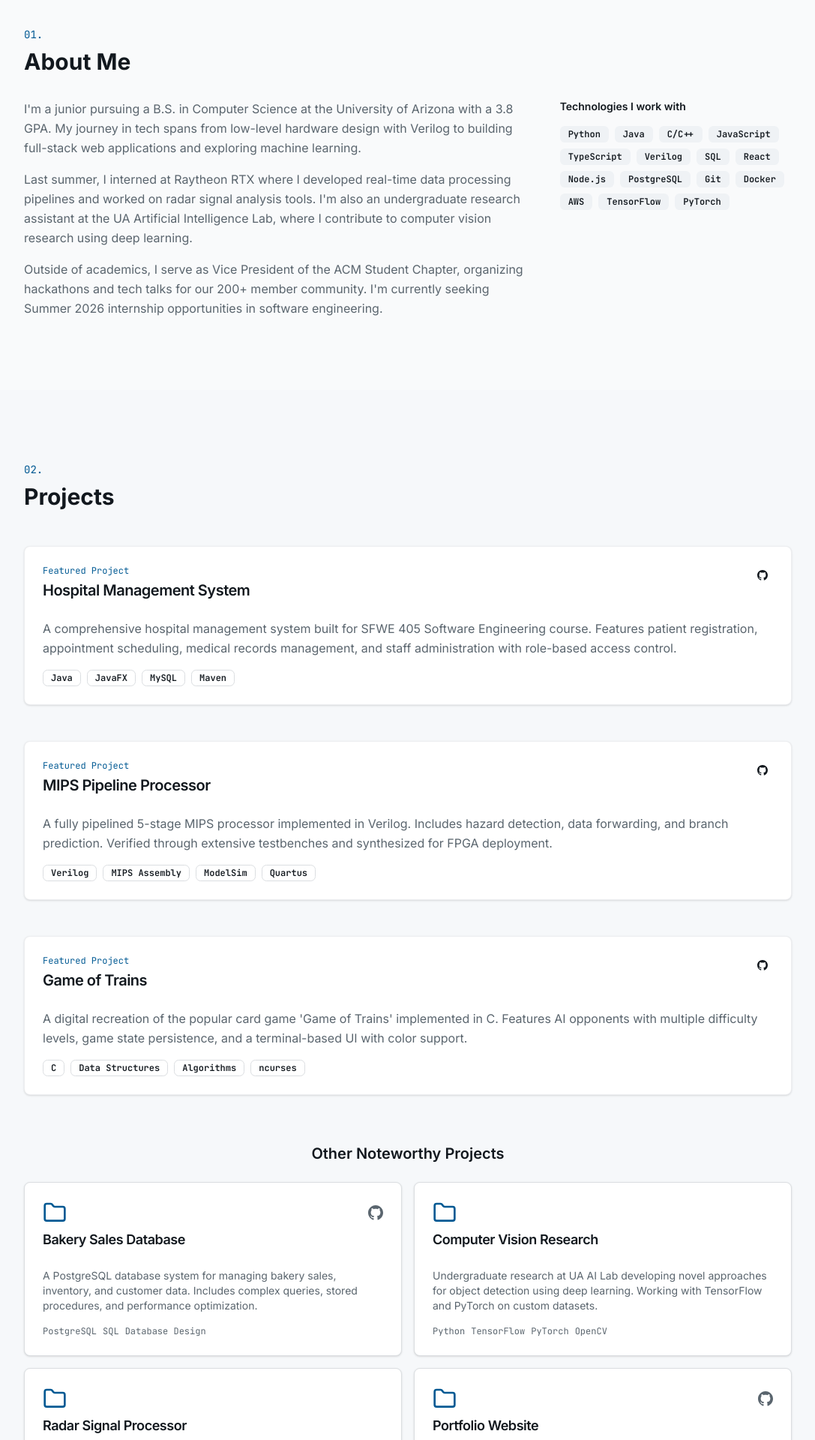
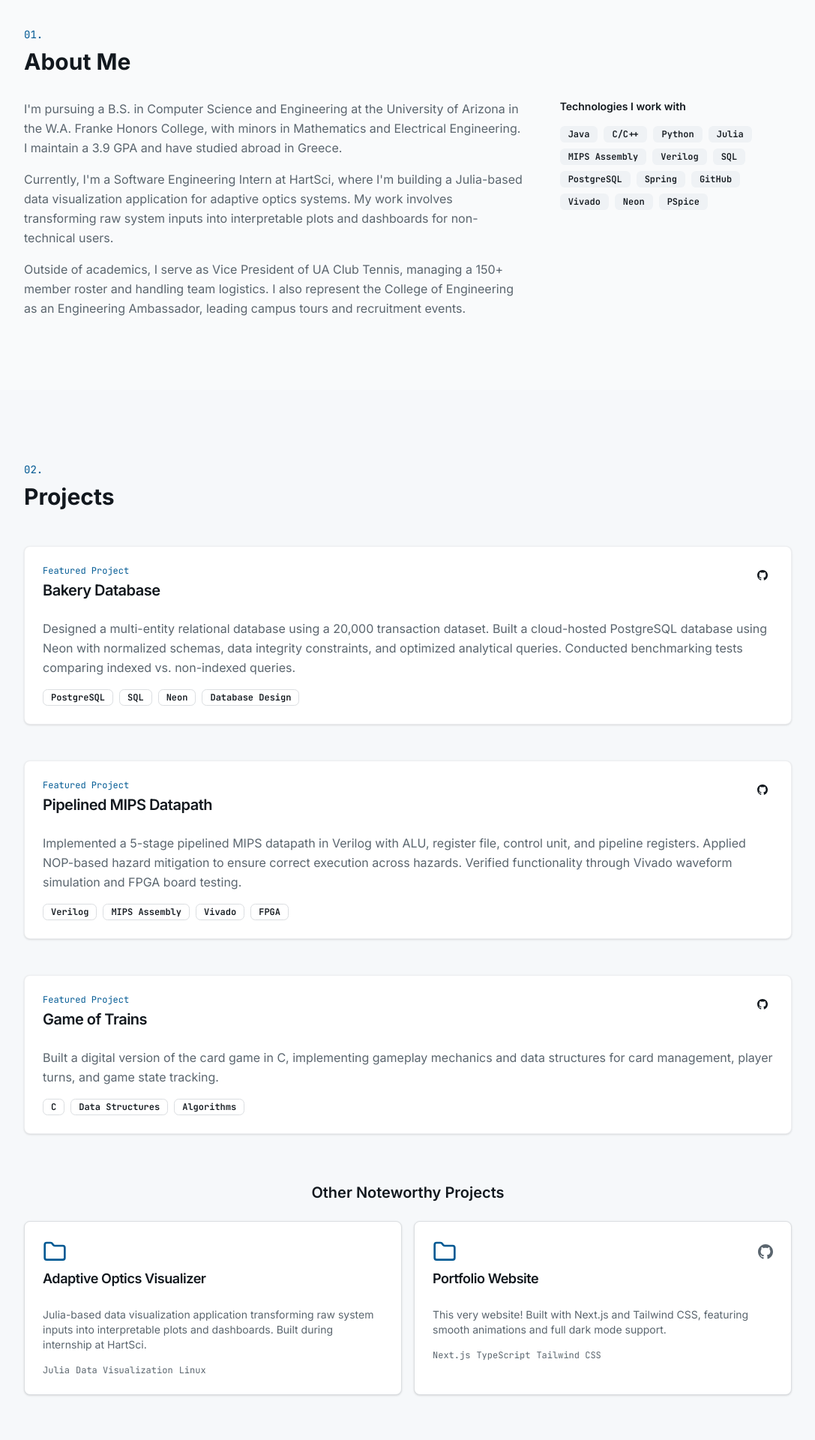
Before and after one commit to bryn-234/portfolio, a Next.js app: page / in a window 1280 px wide. Shown: the part 860-2780 px from the top of the page at 75% size, without its empty margins (96-1183 px from the left). Built offline with nearby package versions, Linux system fonts and the light colour scheme.

Commit message:
fix: update resume with correct background details
Co-authored-by: Bryn Neal <214903152+bryn-234@users.noreply.github.com>

```diff
--- a/components/sections/about.tsx
+++ b/components/sections/about.tsx
@@ -1,21 +1,19 @@
 import { Badge } from "@/components/ui/badge"
 
 const skills = [
-  "Python",
   "Java",
   "C/C++",
-  "JavaScript",
-  "TypeScript",
+  "Python",
+  "Julia",
+  "MIPS Assembly",
   "Verilog",
   "SQL",
-  "React",
-  "Node.js",
   "PostgreSQL",
-  "Git",
-  "Docker",
-  "AWS",
-  "TensorFlow",
-  "PyTorch",
+  "Spring",
+  "GitHub",
+  "Vivado",
+  "Neon",
+  "PSpice",
 ]
 
 export function About() {
@@ -28,20 +26,20 @@ export function About() {
         <div className="grid md:grid-cols-3 gap-12">
           <div className="md:col-span-2 space-y-4">
             <p className="text-muted-foreground leading-relaxed">
-              I&apos;m a junior pursuing a B.S. in Computer Science at the University of Arizona
-              with a 3.8 GPA. My journey in tech spans from low-level hardware design with
-              Verilog to building full-stack web applications and exploring machine learning.
+              I&apos;m pursuing a B.S. in Computer Science and Engineering at the University of Arizona
+              in the W.A. Franke Honors College, with minors in Mathematics and Electrical Engineering.
+              I maintain a 3.9 GPA and have studied abroad in Greece.
             </p>
             <p className="text-muted-foreground leading-relaxed">
-              Last summer, I interned at Raytheon RTX where I developed real-time data
-              processing pipelines and worked on radar signal analysis tools. I&apos;m also
-              an undergraduate research assistant at the UA Artificial Intelligence Lab,
-              where I contribute to computer vision research using deep learning.
+              Currently, I&apos;m a Software Engineering Intern at HartSci, where I&apos;m building
+              a Julia-based data visualization application for adaptive optics systems. My work
+              involves transforming raw system inputs into interpretable plots and dashboards
+              for non-technical users.
             </p>
             <p className="text-muted-foreground leading-relaxed">
-              Outside of academics, I serve as Vice President of the ACM Student Chapter,
-              organizing hackathons and tech talks for our 200+ member community. I&apos;m
-              currently seeking Summer 2026 internship opportunities in software engineering.
+              Outside of academics, I serve as Vice President of UA Club Tennis, managing a 150+
+              member roster and handling team logistics. I also represent the College of Engineering
+              as an Engineering Ambassador, leading campus tours and recruitment events.
             </p>
           </div>
 
--- a/components/sections/experience.tsx
+++ b/components/sections/experience.tsx
@@ -6,40 +6,37 @@ import { cn } from "@/lib/utils"
 
 const experiences = [
   {
-    company: "Raytheon RTX",
+    company: "HartSci",
     role: "Software Engineering Intern",
-    period: "May 2025 - Aug 2025",
+    period: "Jan 2026 - Present",
     description: [
-      "Developed real-time data processing pipelines for radar signal analysis using Python and C++",
-      "Optimized existing algorithms achieving 40% improvement in processing throughput",
-      "Collaborated with cross-functional teams on mission-critical defense software systems",
-      "Implemented automated testing frameworks increasing code coverage by 25%",
+      "Creating a Julia-based data visualization application to transform raw system inputs into interpretable plots and dashboards for non-technical users",
+      "Developing functions to process and analyze data for adaptive optics system optimization",
+      "Working in a Linux-based development environment using command-line tools and version control",
     ],
-    tech: ["Python", "C++", "Signal Processing", "Git"],
-  },
-  {
-    company: "UA Artificial Intelligence Lab",
-    role: "Undergraduate Research Assistant",
-    period: "Jan 2025 - Present",
-    description: [
-      "Contributing to computer vision research focusing on object detection algorithms",
-      "Developing and training deep learning models using TensorFlow and PyTorch",
-      "Processing and augmenting large-scale image datasets for model training",
-      "Presenting research findings at weekly lab meetings and collaborating with graduate students",
-    ],
-    tech: ["Python", "TensorFlow", "PyTorch", "OpenCV"],
+    tech: ["Julia", "Linux", "Git", "Data Visualization"],
   },
   {
     company: "University of Arizona",
-    role: "Teaching Assistant - CSC 110",
-    period: "Aug 2024 - Dec 2024",
+    role: "Engineering Ambassador",
+    period: "Aug 2025 - Present",
     description: [
-      "Led weekly lab sessions for 30+ students in Introduction to Computer Programming",
-      "Held office hours providing one-on-one assistance with Python programming concepts",
-      "Graded assignments and provided constructive feedback to help students improve",
-      "Developed supplementary learning materials and practice problems",
+      "Represent the College of Engineering at recruitment events and open houses",
+      "Lead campus tours for prospective students and their families",
+      "Share personal experiences to inspire and guide future engineering students",
     ],
-    tech: ["Python", "Teaching", "Curriculum Development"],
+    tech: ["Public Speaking", "Leadership", "Outreach"],
+  },
+  {
+    company: "UA Semiconductor Fast Track",
+    role: "Program Participant",
+    period: "Feb 2025 - April 2025",
+    description: [
+      "Presented a comprehensive solution for semiconductor shortages to industry professionals",
+      "Addressed location selection criteria, economic impact analysis, and community considerations",
+      "Collaborated with peers on research and presentation development",
+    ],
+    tech: ["Research", "Presentation", "Industry Analysis"],
   },
 ]
 
--- a/components/sections/hero.tsx
+++ b/components/sections/hero.tsx
@@ -30,9 +30,9 @@ export function Hero() {
             Computer Science & Engineering Student
           </h2>
           <p className="text-muted-foreground text-lg leading-relaxed mb-8 max-w-xl">
-            I&apos;m a junior at the University of Arizona pursuing a B.S. in Computer Science.
-            With experience at Raytheon RTX and the UA Artificial Intelligence Lab, I&apos;m
-            passionate about building robust systems and exploring the frontiers of machine learning.
+            I&apos;m a student at the University of Arizona in the W.A. Franke Honors College,
+            pursuing a B.S. in Computer Science with minors in Mathematics and Electrical Engineering.
+            Currently building data visualization tools at HartSci and exploring hardware design through Verilog.
           </p>
 
           <div className="flex flex-wrap items-center gap-4 mb-12">
@@ -55,7 +55,7 @@ export function Hero() {
               <GitHubIcon className="h-5 w-5" />
             </a>
             <a
-              href="https://linkedin.com/in/brynneal"
+              href="https://www.linkedin.com/in/bryn-neal/"
               target="_blank"
               rel="noopener noreferrer"
               className="text-muted-foreground hover:text-foreground transition-colors"
@@ -64,7 +64,7 @@ export function Hero() {
               <LinkedInIcon className="h-5 w-5" />
             </a>
             <a
-              href="mailto:brynneal@arizona.edu"
+              href="mailto:bneal1@arizona.edu"
               className="text-muted-foreground hover:text-foreground transition-colors"
               aria-label="Email"
             >
--- a/components/sections/projects.tsx
+++ b/components/sections/projects.tsx
@@ -13,44 +13,33 @@ function GitHubIcon({ className }: { className?: string }) {
 
 const featuredProjects = [
   {
-    title: "Hospital Management System",
+    title: "Bakery Database",
     description:
-      "A comprehensive hospital management system built for SFWE 405 Software Engineering course. Features patient registration, appointment scheduling, medical records management, and staff administration with role-based access control.",
-    tech: ["Java", "JavaFX", "MySQL", "Maven"],
-    github: "https://github.com/bryn-234/SFWE405Hospital",
+      "Designed a multi-entity relational database using a 20,000 transaction dataset. Built a cloud-hosted PostgreSQL database using Neon with normalized schemas, data integrity constraints, and optimized analytical queries. Conducted benchmarking tests comparing indexed vs. non-indexed queries.",
+    tech: ["PostgreSQL", "SQL", "Neon", "Database Design"],
+    github: "https://github.com/bryn-234/bakery-database",
   },
   {
-    title: "MIPS Pipeline Processor",
+    title: "Pipelined MIPS Datapath",
     description:
-      "A fully pipelined 5-stage MIPS processor implemented in Verilog. Includes hazard detection, data forwarding, and branch prediction. Verified through extensive testbenches and synthesized for FPGA deployment.",
-    tech: ["Verilog", "MIPS Assembly", "ModelSim", "Quartus"],
-    github: "https://github.com/bryn-234/mips-pipeline-verilog",
+      "Implemented a 5-stage pipelined MIPS datapath in Verilog with ALU, register file, control unit, and pipeline registers. Applied NOP-based hazard mitigation to ensure correct execution across hazards. Verified functionality through Vivado waveform simulation and FPGA board testing.",
+    tech: ["Verilog", "MIPS Assembly", "Vivado", "FPGA"],
+    github: "https://github.com/bryn-234/mips-pipeline",
   },
   {
     title: "Game of Trains",
     description:
-      "A digital recreation of the popular card game 'Game of Trains' implemented in C. Features AI opponents with multiple difficulty levels, game state persistence, and a terminal-based UI with color support.",
-    tech: ["C", "Data Structures", "Algorithms", "ncurses"],
+      "Built a digital version of the card game in C, implementing gameplay mechanics and data structures for card management, player turns, and game state tracking.",
+    tech: ["C", "Data Structures", "Algorithms"],
     github: "https://github.com/bryn-234/game-of-trains",
   },
 ]
 
 const otherProjects = [
   {
-    title: "Bakery Sales Database",
-    description: "A PostgreSQL database system for managing bakery sales, inventory, and customer data. Includes complex queries, stored procedures, and performance optimization.",
-    tech: ["PostgreSQL", "SQL", "Database Design"],
-    github: "https://github.com/bryn-234/bakery-database",
-  },
-  {
-    title: "Computer Vision Research",
-    description: "Undergraduate research at UA AI Lab developing novel approaches for object detection using deep learning. Working with TensorFlow and PyTorch on custom datasets.",
-    tech: ["Python", "TensorFlow", "PyTorch", "OpenCV"],
-  },
-  {
-    title: "Radar Signal Processor",
-    description: "Real-time data processing pipeline developed during Raytheon RTX internship. Handles high-throughput sensor data with optimized algorithms.",
-    tech: ["Python", "C++", "NumPy", "Signal Processing"],
+    title: "Adaptive Optics Visualizer",
+    description: "Julia-based data visualization application transforming raw system inputs into interpretable plots and dashboards. Built during internship at HartSci.",
+    tech: ["Julia", "Data Visualization", "Linux"],
   },
   {
     title: "Portfolio Website",
```
